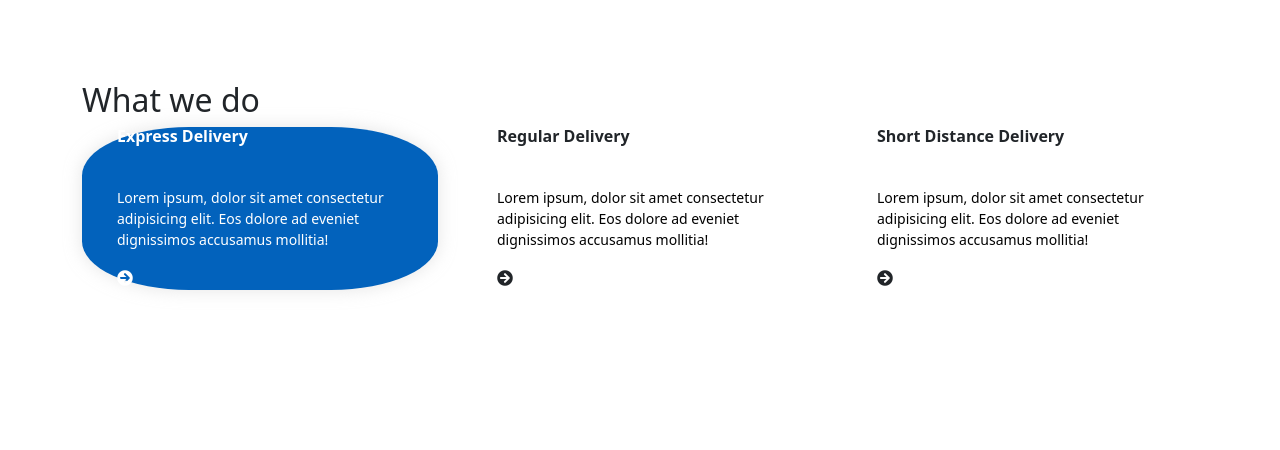
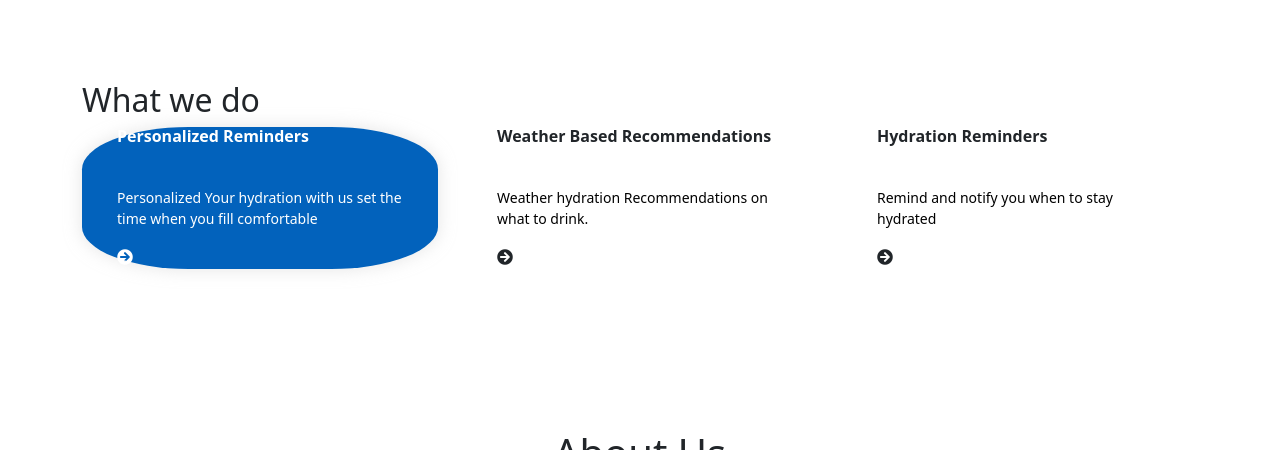
Before and after one commit to KingWise69/Aqua-Life, a plain HTML site: page Aqua-Live/About/About.html in a window 1280 px wide. Shown: the part 708-1158 px from the top of the page. Drawn offline with nearby package versions, Linux system fonts and the light colour scheme.

Commit message:
Update About.html

```diff
--- a/Aqua-Live/About/About.html
+++ b/Aqua-Live/About/About.html
@@ -60,30 +60,23 @@
             <div class="row">
                 <div class="col-md-4">
                     <div class="service-box active-service">
-                        <h6>Express Delivery</h6>
-                        <p>Lorem ipsum, dolor sit amet consectetur adipisicing elit. Eos dolore ad eveniet
-                            dignissimos
-                            accusamus mollitia!</p>
+                        <h6>Personalized Reminders</h6>
+                        <p>Personalized Your hydration with us set the time when you fill comfortable</p>
                         <i class="fas fa-arrow-circle-right"></i>
                     </div>
                 </div>
                 <div class="col-md-4">
                     <div class="service-box">
-                        <h6>Regular Delivery</h6>
-                        <p>Lorem ipsum, dolor sit amet consectetur adipisicing elit. Eos dolore ad eveniet
-                            dignissimos
-                            accusamus mollitia!</p>
+                        <h6>Weather Based Recommendations</h6>
+                        <p>Weather hydration Recommendations on what to drink.</p>
                         <i class="fas fa-arrow-circle-right"></i>
                     </div>
                 </div>
                 <div class="col-md-4">
                     <div class="service-box">
 
-                        <h6>Short Distance Delivery</h6>
-                        <p>Lorem ipsum, dolor sit amet
-                            consectetur adipisicing elit. Eos dolore ad eveniet
-                            dignissimos
-                            accusamus mollitia!</p>
+                        <h6>Hydration Reminders</h6>
+                        <p>Remind and notify you when to stay hydrated</p>
                         <i class="fas fa-arrow-circle-right"></i>
                     </div>
                 </div>
```
